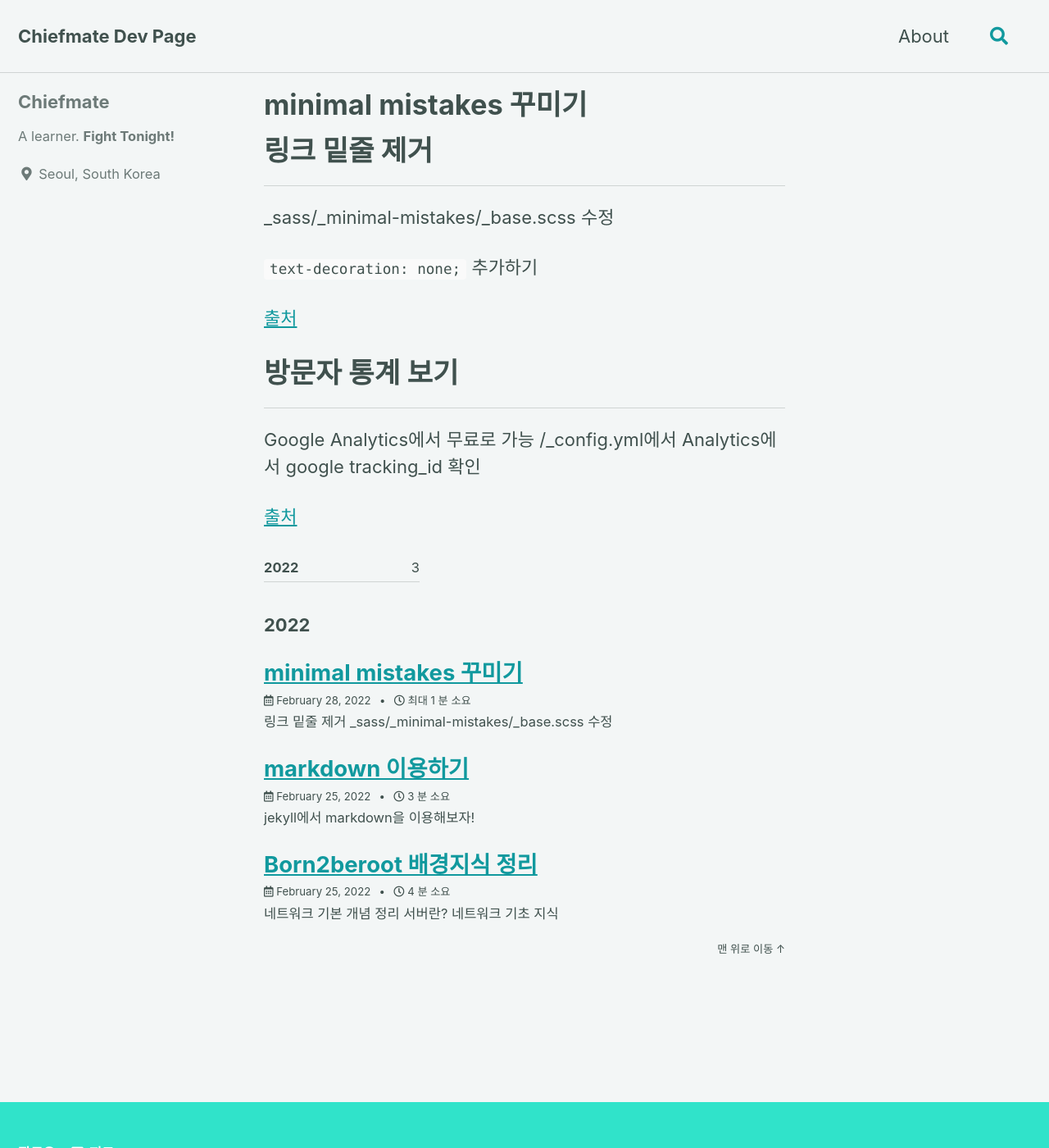
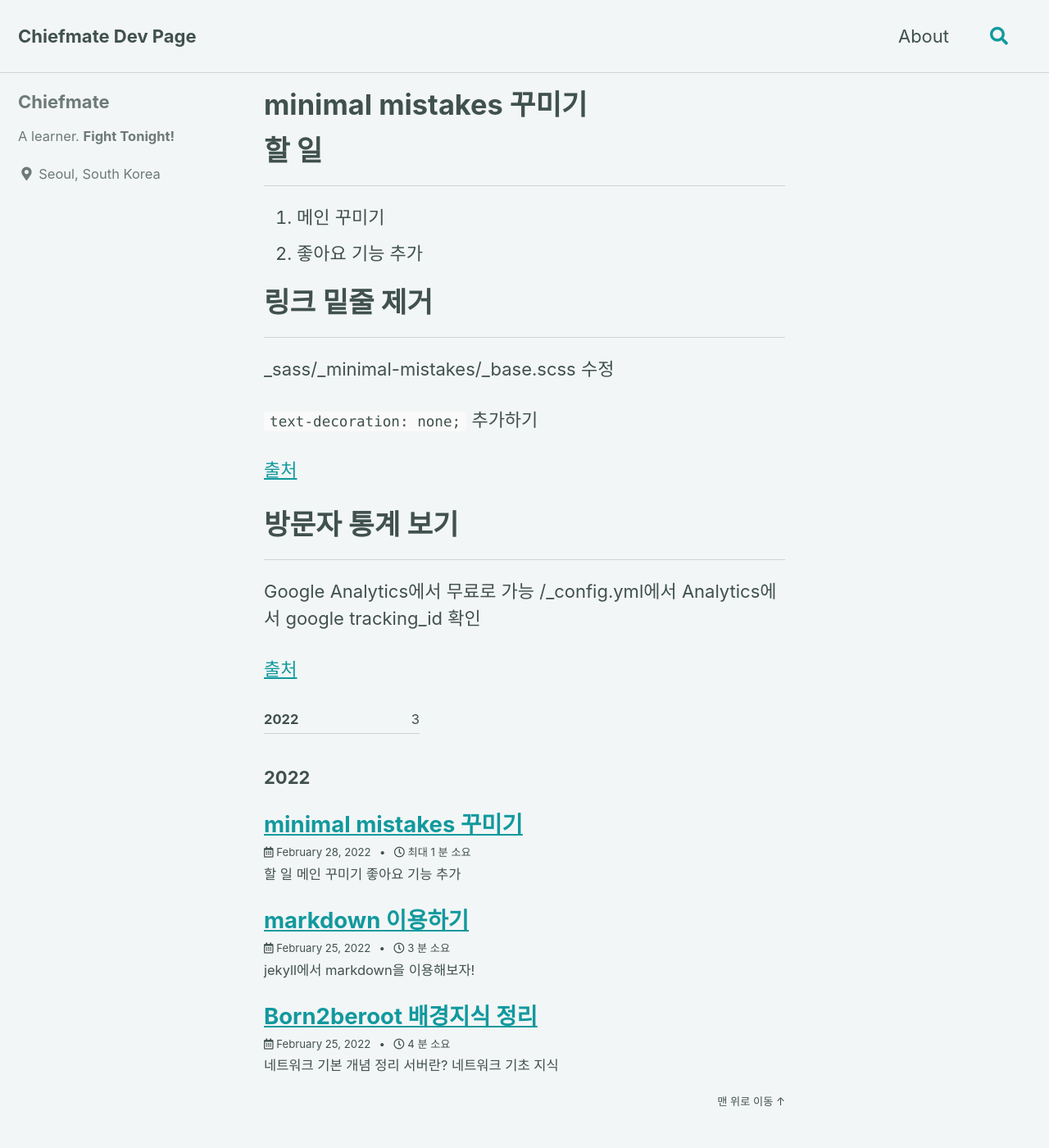
Before and after one commit to Chiefmate/chiefmate.github.io, a Jekyll site: the page built from _posts/2022-02-28-minimal_mistakes_꾸미기.md, in a window 1280 px wide and 1400 px high. Shown: the whole window at 82% size. Built offline with Jekyll 4.4.1, drawn with Linux system fonts in a browser that asks for light colours; cached includes are drawn as plain includes.

```diff
--- a/_posts/2022-02-28-minimal_mistakes_꾸미기.md
+++ b/_posts/2022-02-28-minimal_mistakes_꾸미기.md
@@ -3,6 +3,11 @@ title: "minimal mistakes 꾸미기"
 tags: blog github_pages
 layout: posts
 ---
+
+# 할 일
+---
+1. 메인 꾸미기
+1. 좋아요 기능 추가
 
 
 # 링크 밑줄 제거
```
Also changed, not shown: _posts/2022-02-25-born2beroot.md (+1 -1 lines).
